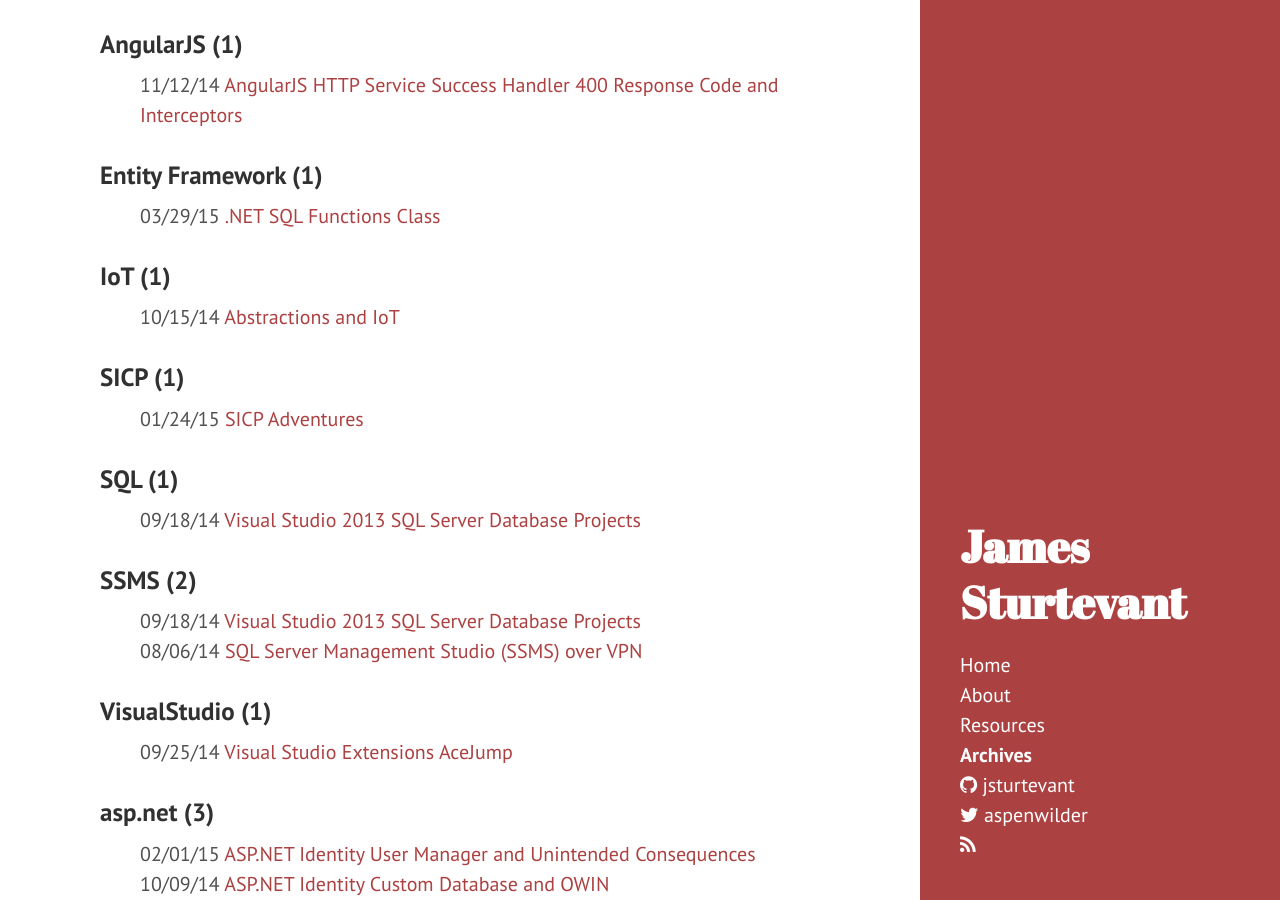
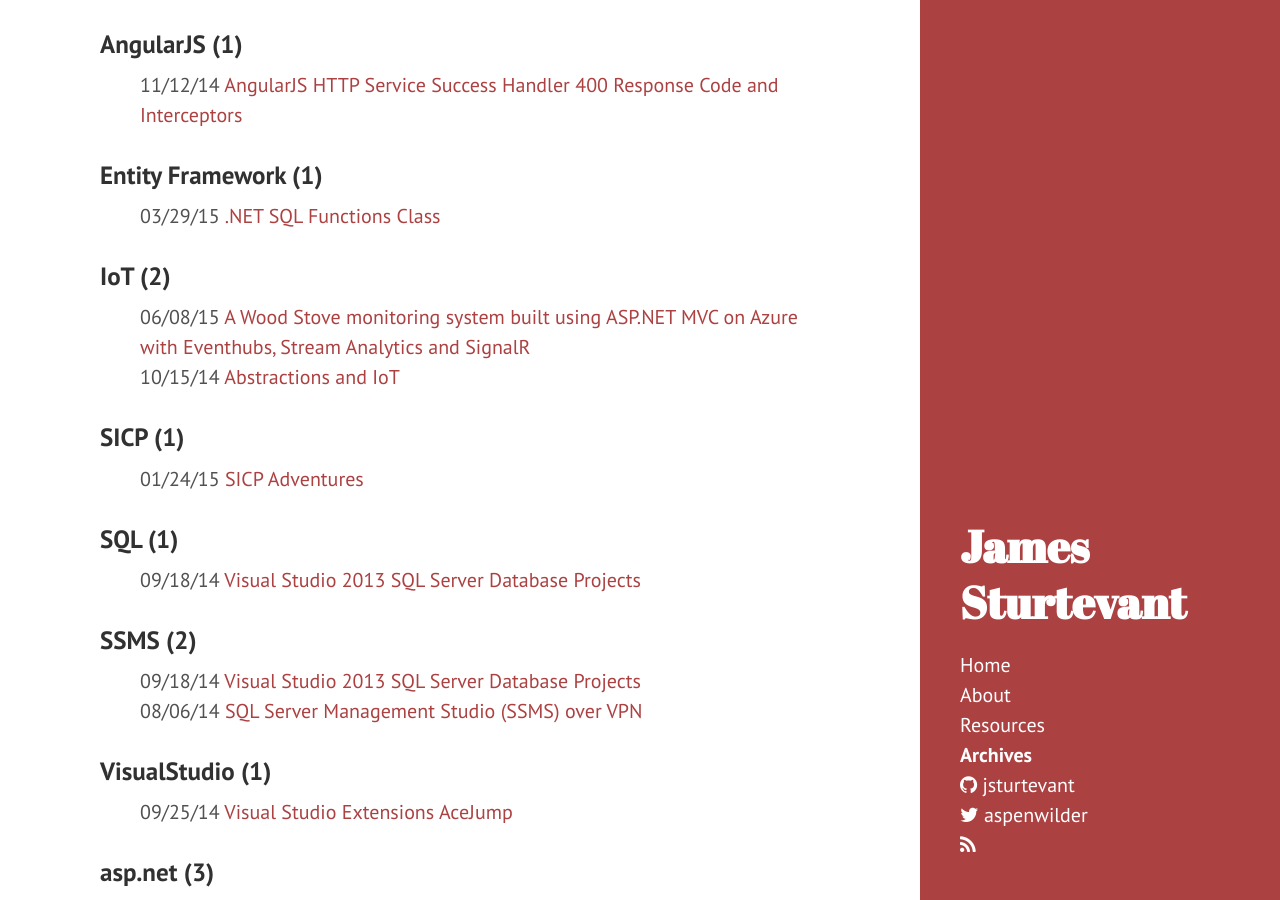
Before and after one commit to jsturtevant/jsturtevant.github.io, a Jekyll site: the page built from archives/index.html, in a window 1280 px wide and 900 px high, scrolled down 694 px. Built offline with Jekyll 4.4.1, drawn with Linux system fonts in a browser that asks for light colours; nearby versions of some CDN libraries; Markdown is read by kramdown in place of the engine named in the settings.

Commit message:
Fixed date and added some categories

```diff
--- a/_posts/2015-06-08-wood-stove-project-introduction.markdown
+++ b/_posts/2015-06-08-wood-stove-project-introduction.markdown
@@ -1,9 +1,10 @@
 ---
 layout: post
 title: "A Wood Stove monitoring system built using ASP.NET MVC on Azure with Eventhubs, Stream Analytics and SignalR"
-date: "2015-05-31"
+date: "2015-06-08"
 categories:
-- woodstove
+  - woodstove
+  - IoT
 ---
 
 ## The problem
```
